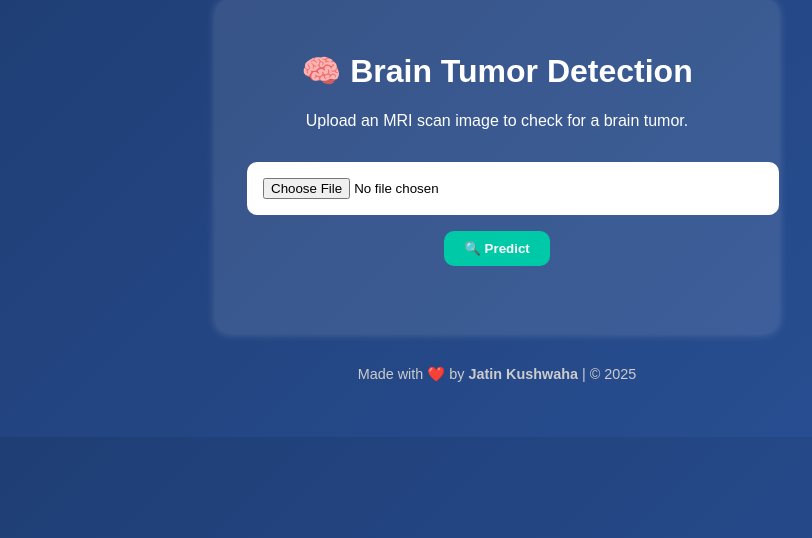
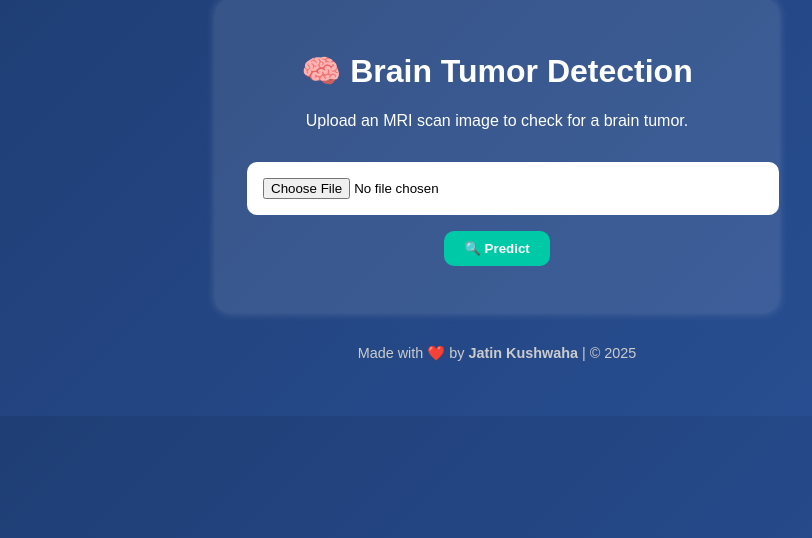
Before and after one commit to Jk319/Brain_tumor, a Flask app: page / in a window 1280 px wide. Shown: the part 41-579 px from the top of the page, without its empty margins (143-955 px from the left). Run offline with Flask 3, Linux system fonts and the light colour scheme; parts of the project's set-up code (start-up, migrations or seed data) failed here and were passed over.

Commit message:
Update styles.css

```diff
--- a/static/css/styles.css
+++ b/static/css/styles.css
@@ -12,7 +12,7 @@ body {
   background: rgba(255, 255, 255, 0.1);
   border-radius: 15px;
   padding: 2rem;
-  box-shadow: 0 0 10px rgba(255,255,255,0.2);
+  box-shadow: 0 0 10px rgba(255, 255, 255, 0.2);
 }
 
 input[type="file"] {
@@ -40,17 +40,19 @@ button:hover {
   background-color: #009f85;
 }
 
+/* ✅ Final Preview Box Styling */
 #preview {
   max-width: 100%;
-  height: auto;
-  margin-top: 1rem;
+  max-height: 300px;
+  margin-top: 15px;
   border-radius: 10px;
+  display: none; /* Hidden until file is selected */
 }
 
 #result {
   font-size: 1.2rem;
   font-weight: bold;
-  margin-top: 1rem;
+  margin-top: 15px;
 }
 
 footer {
```
